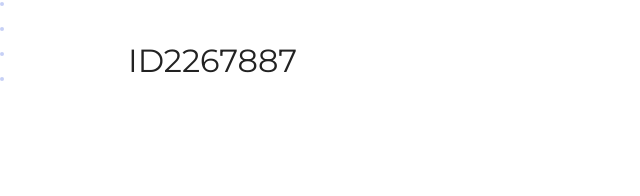
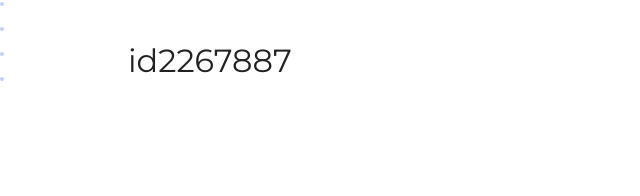
Before and after one commit to Chaser747/git-hub-mysite, a plain HTML site: page index.html in a window 1280 px wide. Shown: the part 359-555 px from the top of the page, 0-640 px from the left. Drawn offline with Linux system fonts and the light colour scheme.

Commit message:
изменил id

```diff
--- a/index.html
+++ b/index.html
@@ -19,7 +19,7 @@
       <section class="hero-image">
         <div class="container">
           <h1 class="heading">Бакулин Максим</h1>
-          <p>ID2267887</p>
+          <p>id2267887</p>
         </div>
       </section>
 
```
